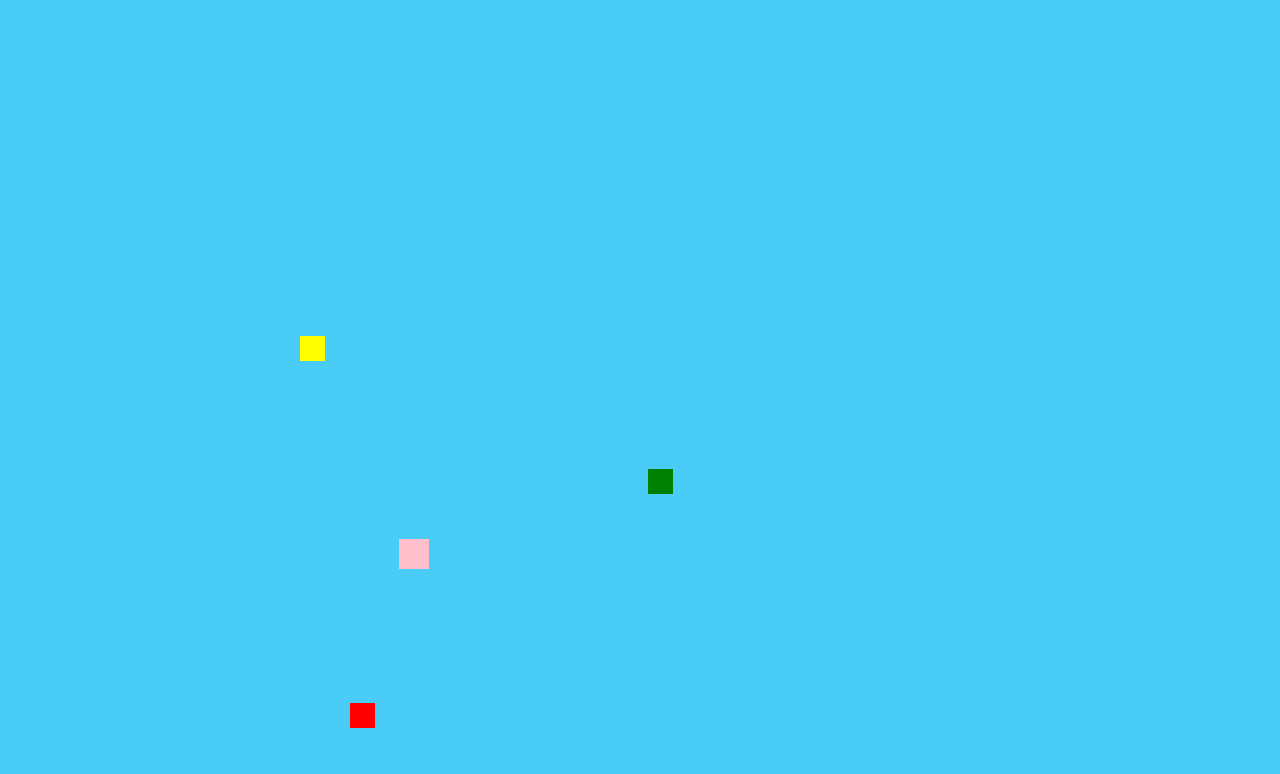
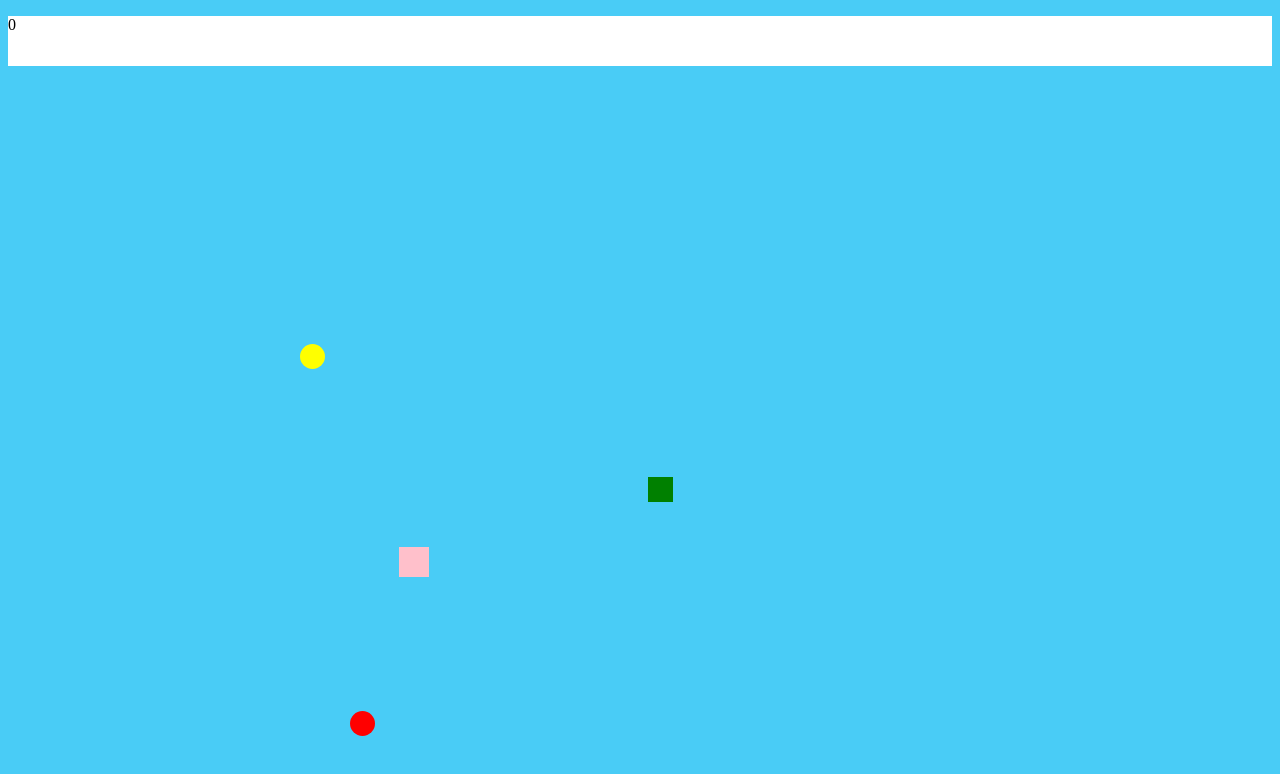
Before and after one commit to tlacolley/duckHunt, a plain HTML site: page index.html in a window 1280 px wide. Drawn offline with Linux system fonts and the light colour scheme.

Commit message:
changement de style des target. disparition des target au click, mise en place du cpt

```diff
--- a/index.html
+++ b/index.html
@@ -6,7 +6,9 @@
         <title>DuckHunt</title>
     </head>
     <body>
+        <header id="header">
 
+        </header>
     <div class="target" id="red">  </div>
     <div class="target" id='yellow'></div>
     <div class="target" id='pink'></div>
--- a/script.js
+++ b/script.js
@@ -1,23 +1,47 @@
+
+var targets = document.getElementsByClassName("target");
 
 
-console.log("positionX");
-var targets = document.getElementsByClassName("target");
-console.log(targets);
 
-
-function deplacement () {
+function deplacement() {
 
     for (var i = 0; i < targets.length; i++) {
 
-    var positionX = this.offsetTop;
-    var positionY = this.offsetLeft;
-    var newX = Math.random()*1000;
-    var newY = Math.random()*1000;
+        var positionX = this.offsetTop;
+        var positionY = this.offsetLeft;
+        var newX = Math.random() * 1000;
+        var newY = Math.random() * 1000;
 
-    targets[i].style.top = newX + "px";
-    console.log(newX);
-    targets[i].style.left = newY + "px";
-    targets[i].style.transitionDuration = "3s";
+        targets[i].style.top = newX + "px";
+
+        targets[i].style.left = newY + "px";
+        targets[i].style.transitionDuration = "3s";
     }
 };
+
 var move = window.setInterval(deplacement, 1000);
+
+                 // Event Target distroys
+
+for (var i = 0; i < targets.length; i++) {
+targets[i].addEventListener("click", hitTarget);
+
+function hitTarget() {
+
+    this.style.display = "none";
+
+}
+}
+
+var cpt = document.createElement("p");
+var header = document.getElementById("header");
+header.appendChild(cpt);
+cpt.innerText = 0;
+var clik = 0
+var numeroClick = cpt.innerText
+
+function numClick(){
+        // numeroClick = click +1 ;
+        console.log("plop");
+}
+document.addEventListener("click",numClick)
--- a/style.css
+++ b/style.css
@@ -3,9 +3,14 @@
     position: relative;
     /* height: 200px; */
     background-color: rgb(73, 204, 246);
-    cursor: url(https://encrypted-tbn0.gstatic.com/images?q=tbn:ANd9GcT1JR7gRVEfXw0cJddI46pwGDrHupbVqrXRu3ZYKLC3Om7q394qdQ), default;
+    /* cursor: url(slack-imgs.com.cur), auto; */
+    cursor: crosshair;
+
 }
-
+header{
+    background-color: white;
+    height: 50px;
+}
 #red {
     width: 25px;
     height: 25px;
@@ -13,6 +18,7 @@
     position: absolute;
     top: 0;
     left: 0;
+    border-radius: 25px
 }
 #yellow {
     width: 25px;
@@ -21,6 +27,7 @@
     position: absolute;
     top: 0;
     left: 0;
+    border-radius: 25px
 }
 #green {
     width: 25px;
@@ -29,6 +36,7 @@
     position: absolute;
     top: 0;
     left: 0;
+
 }
 
 #pink {
```
Also changed, not shown: slack-imgs.com.png (added), 1 other file.
